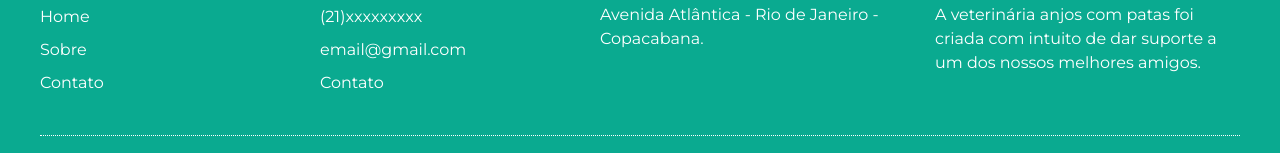
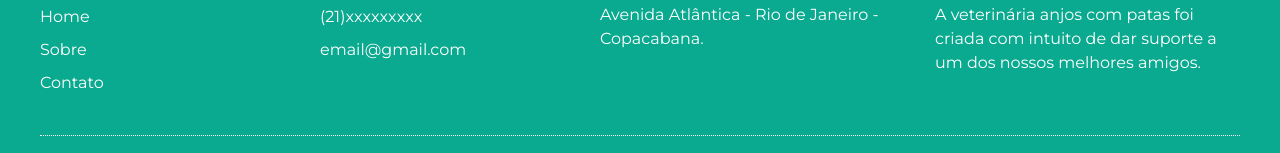
Before and after one commit to Leo-Rodrigues-199/vet-anjo-de-patas, a plain HTML site: page index.html in a window 1280 px wide. Shown: the part 3186-3339 px from the top of the page. Drawn offline with nearby package versions, Linux system fonts and the light colour scheme; a web font is replaced by a local one.

Commit message:
removido link contato

```diff
--- a/index.html
+++ b/index.html
@@ -221,7 +221,6 @@
             <ul>
               <li><a href="tel:+5521xxxxxxxxx">(21)xxxxxxxxx</a></li>
               <li><a href="mailto:email@gmail.com">email@gmail.com</a></li>
-              <li><a href="#">Contato</a></li>
             </ul>
           </div>
           <div class="item">
```
